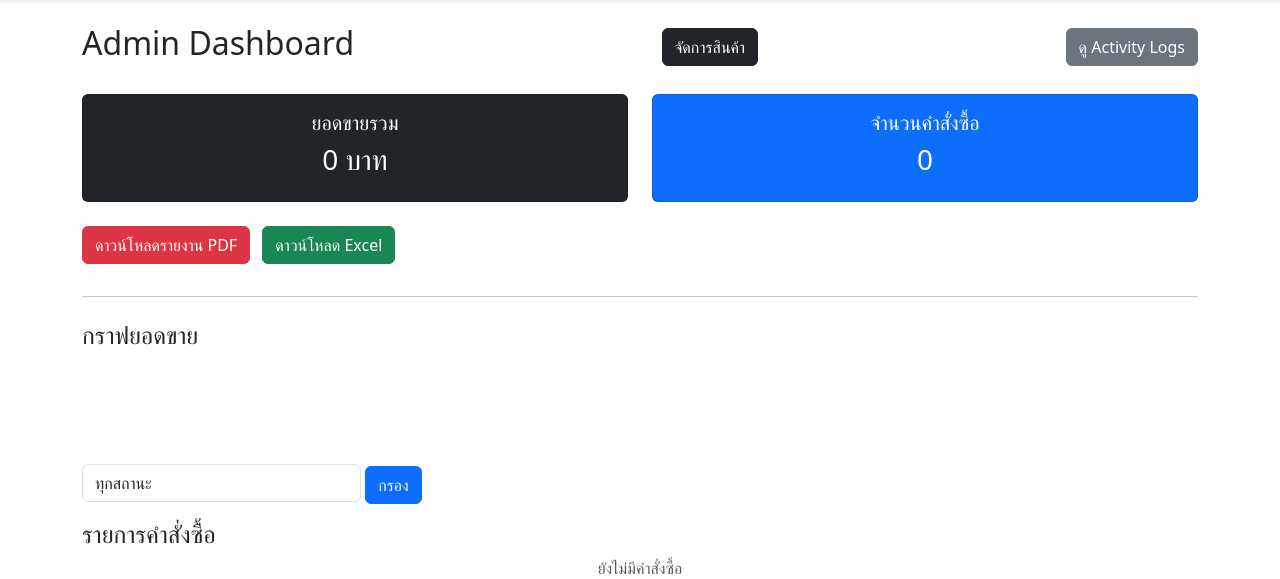
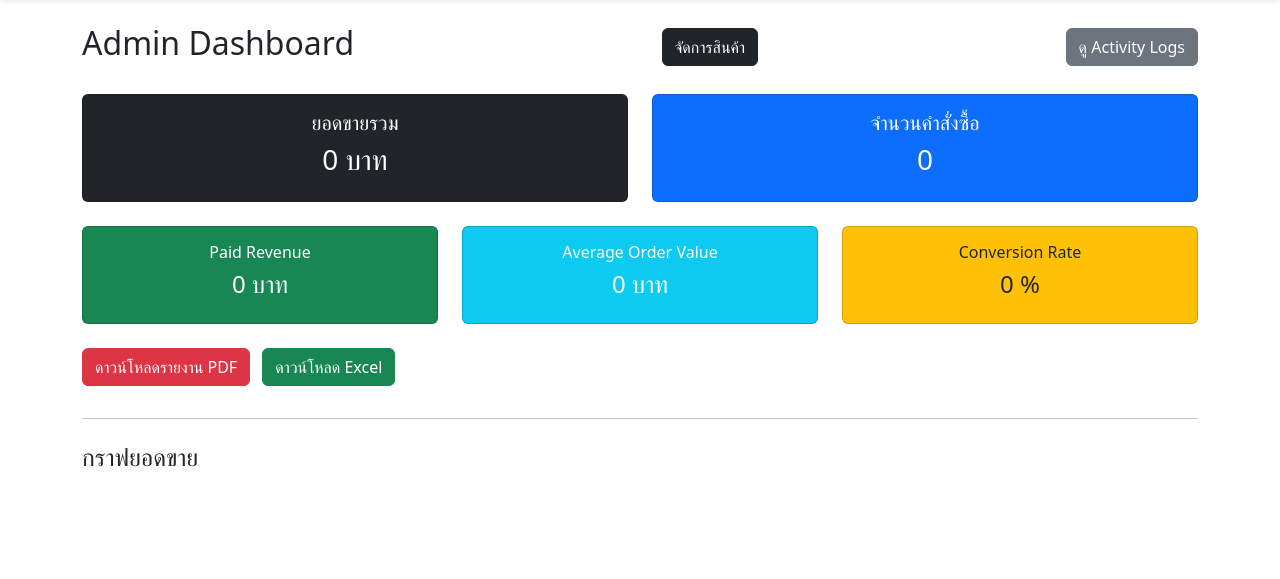
Before and after one commit to nut1596/Web-Flask-DMO-Product-Buy-Sale-Stock, a Flask app: page /admin in a window 1280 px wide. Shown: the part 56-635 px from the top of the page. Run offline with Flask 3, Linux system fonts and the light colour scheme; the visitor is signed in with stand-in values (Sample User, id 1); data that the repository does not hold is empty.

Commit message:
Add KPI metrics (AOV, Paid Revenue, Conversion Rate) to admin dashboard

```diff
--- a/routes/admin_routes.py
+++ b/routes/admin_routes.py
@@ -38,6 +38,21 @@ def admin_dashboard():
     total_sales = sum(order.total_amount for order in orders)
     total_orders = len(orders)
 
+    # 🔥 คำนวณเฉพาะออเดอร์ที่ Paid
+
+    paid_orders = Order.query.filter_by(status="Paid").all()
+    paid_revenue = sum(order.total_amount for order in paid_orders)
+
+    # 🔥 Average Order Value (AOV)
+    average_order_value = 0
+    if total_orders > 0:
+        average_order_value = total_sales / total_orders
+
+    # 🔥 Conversion Rate (Paid / Total)
+    conversion_rate = 0
+    if total_orders > 0:
+        conversion_rate = (len(paid_orders) / total_orders) * 100
+
     # 🔥 Group by Date (รายวัน)
     daily_sales = (
         db.session.query(func.date(Order.created_at), func.sum(Order.total_amount))
@@ -57,6 +72,9 @@ def admin_dashboard():
         labels=labels,
         data=data,
         status_filter=status_filter,
+        average_order_value=average_order_value,
+        paid_revenue=paid_revenue,
+        conversion_rate=conversion_rate,
     )
 
 
--- a/templates/admin.html
+++ b/templates/admin.html
@@ -28,6 +28,33 @@
         </div>
     </div>
 </div>
+
+
+<div class="row text-center mb-4">
+
+    <div class="col-md-4">
+        <div class="card bg-success text-white p-3">
+            <h6>Paid Revenue</h6>
+            <h4>{{ paid_revenue | round(2) }} บาท</h4>
+        </div>
+    </div>
+
+    <div class="col-md-4">
+        <div class="card bg-info text-white p-3">
+            <h6>Average Order Value</h6>
+            <h4>{{ average_order_value | round(2) }} บาท</h4>
+        </div>
+    </div>
+
+    <div class="col-md-4">
+        <div class="card bg-warning text-dark p-3">
+            <h6>Conversion Rate</h6>
+            <h4>{{ conversion_rate | round(2) }} %</h4>
+        </div>
+    </div>
+
+</div>
+
 
 <a href="{{ url_for('admin.export_pdf') }}" class="btn btn-danger mb-3">
     ดาวน์โหลดรายงาน PDF
```
